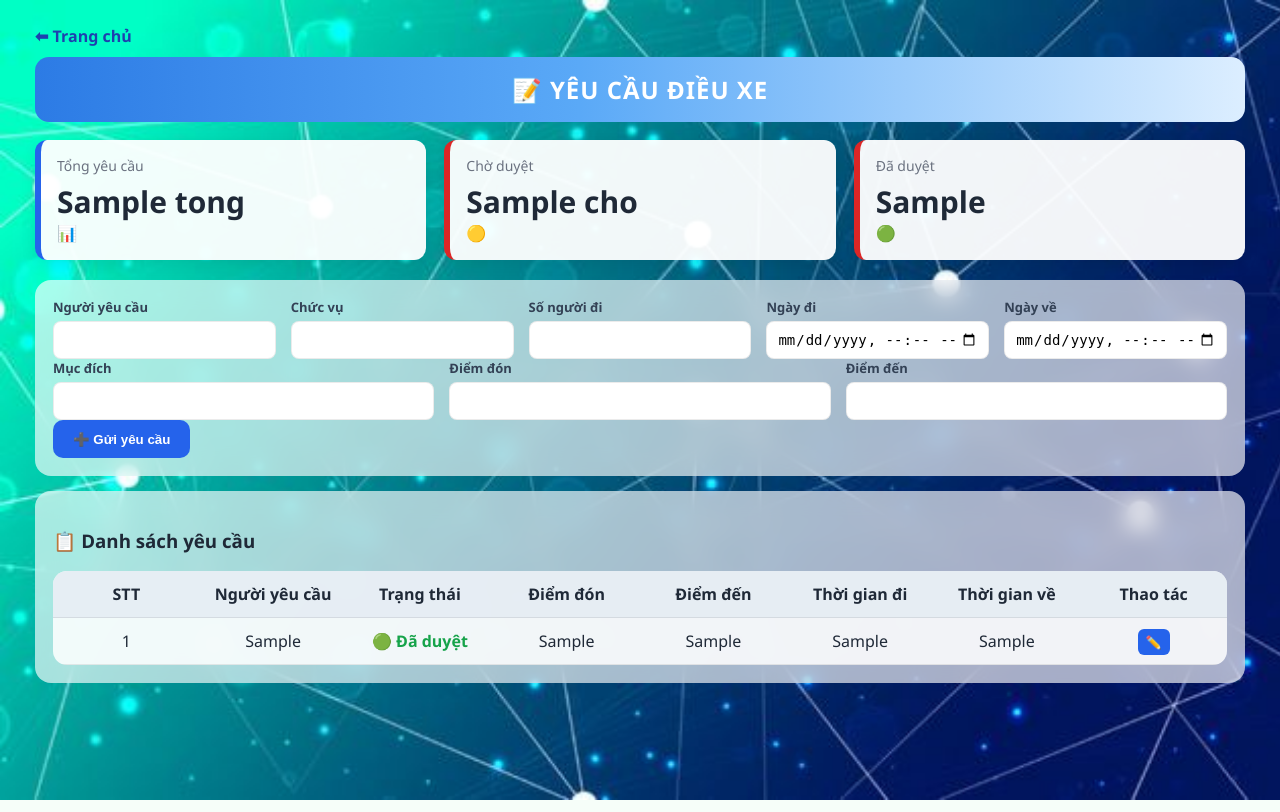
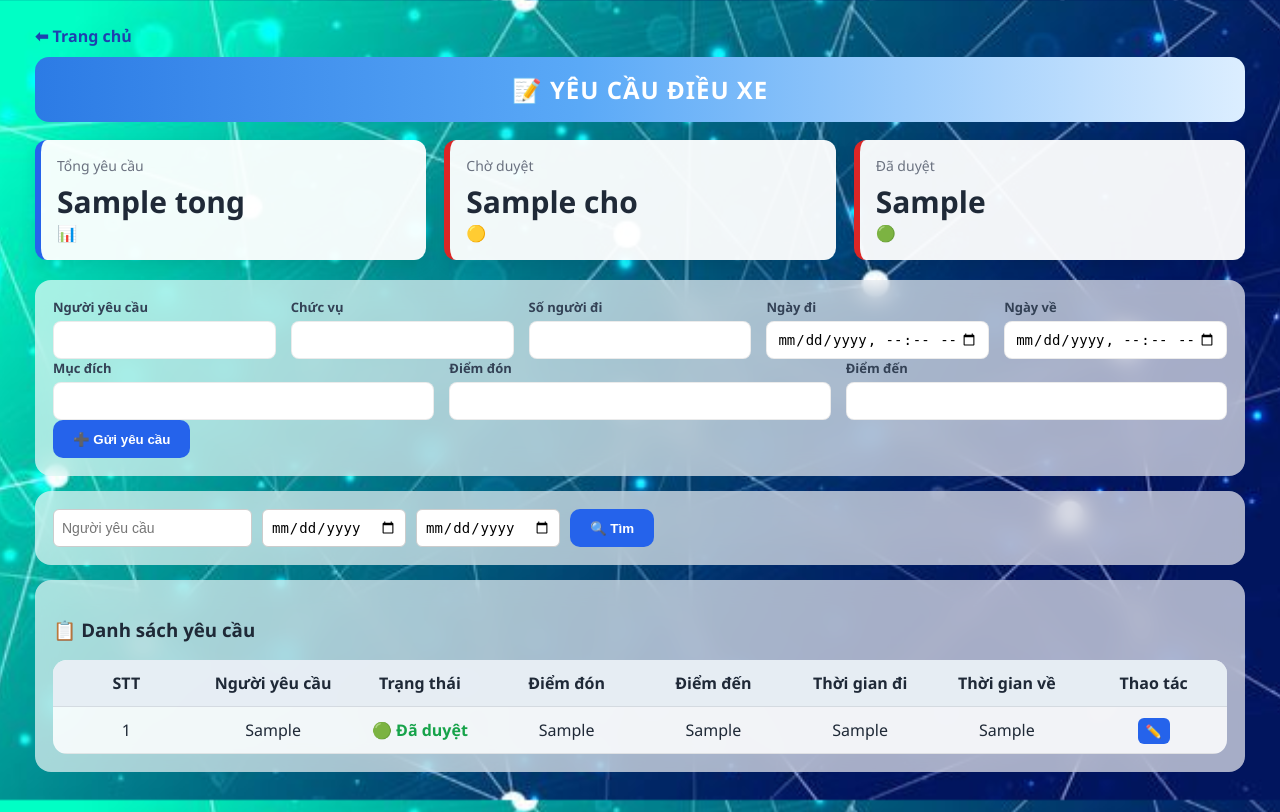
Before and after one commit to conkiencon2016-max/quanly-xe, a Flask app: template templates/yeu_cau_dieu_xe.html in a window 1280 px wide. Run offline with Flask 3, Linux system fonts and the light colour scheme; the template is opened without the code that fills it: most values are stand-ins (such as "Sample title", 1, 10 or a date in 2020).

Commit message:
Update yeu_cau_dieu_xe.html

```diff
--- a/templates/yeu_cau_dieu_xe.html
+++ b/templates/yeu_cau_dieu_xe.html
@@ -101,7 +101,31 @@
 </form>
 
 </div>
+<div class="card" style="margin-bottom:15px">
 
+<form method="get" style="display:flex; gap:10px; flex-wrap:wrap">
+
+    <input type="text"
+           name="search_name"
+           placeholder="Người yêu cầu"
+           value="{{ search_name or '' }}"
+           style="padding:8px; border-radius:6px; border:1px solid #ccc">
+
+    <input type="date"
+           name="tu_ngay"
+           value="{{ tu_ngay or '' }}"
+           style="padding:8px; border-radius:6px; border:1px solid #ccc">
+
+    <input type="date"
+           name="den_ngay"
+           value="{{ den_ngay or '' }}"
+           style="padding:8px; border-radius:6px; border:1px solid #ccc">
+
+    <button class="btn-add">🔍 Tìm</button>
+
+</form>
+
+</div>
 <!-- DANH SÁCH -->
 <div class="card">
 
```
